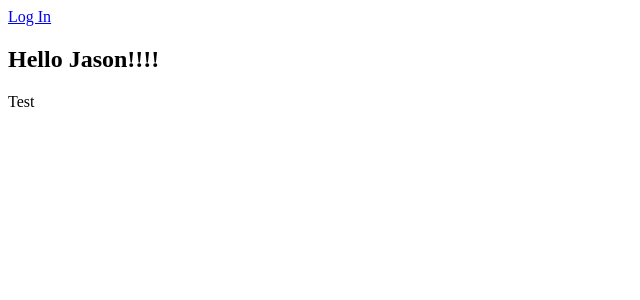
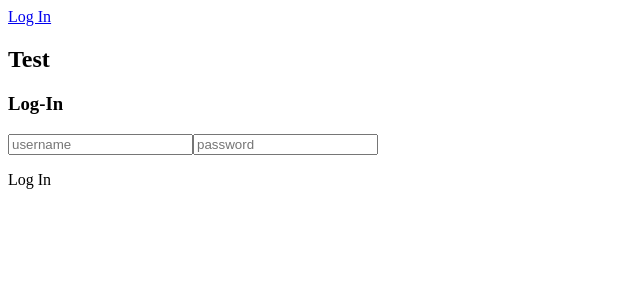
Before and after one commit to Team-Mew-Two/art-heist, a React app: page /login in a window 1280 px wide. Shown: the top 300 px of the page, without its empty margins (0-640 px from the left). Built offline with nearby package versions, Linux system fonts and the light colour scheme.

Commit message:
started basic comps

```diff
--- a/client/App.jsx
+++ b/client/App.jsx
@@ -21,16 +21,12 @@ class App extends Component {
       return (
         <section className='app-container'>
           <Router>
-            <nav>
+            <nav className='navbar'>
               <Link className='log-in-button' to='/login'>Log In</Link>
             </nav>
-            <h1>Hello Jason!!!!</h1>
               <Switch>
                 <Route path="/login">
                   <LoginContainer />
-                </Route>
-                <Route path="/home">
-                  <HomeContainer />
                 </Route>
                 <Route path="/items">
                   <ItemsContainer />
@@ -41,6 +37,9 @@ class App extends Component {
                 <Route path="/checkout">
                   <CheckoutContainer />
                 </Route>
+                <Route path="/">
+                  <HomeContainer />
+                </Route>
               </Switch>
           </Router>
         </section>
--- /dev/null
+++ b/client/components/ItemList.jsx
@@ -0,0 +1,18 @@
+import React, { Component } from 'react';
+import { BrowserRouter as Router, Switch, Route } from 'react-router-dom';
+
+export default class ItemList extends Component {
+  constructor(props) {
+    super(props);
+    this.state = {
+    };
+  }
+
+  render() {
+    return (
+      <section className="item-list">
+        <h3>Item List</h3>
+      </section>
+    );
+  }
+}
--- /dev/null
+++ b/client/components/Login.jsx
@@ -0,0 +1,23 @@
+import React, { Component } from 'react';
+import { BrowserRouter as Link } from 'react-router-dom';
+
+export default class Login extends Component {
+    constructor(props) {
+      super(props);
+      this.state = {
+      }
+    }
+
+    render() {
+      return (
+      <section className="login-container__login">
+        <h3>Log-In</h3>
+        <form method="POST" action="/user/login">
+          <input name="username" type="text" placeholder="username" />
+          <input name="password" type="password" placeholder="password"/>
+        </form>
+        <Link className='submission' to='/'>Log In</Link>
+      </section>
+      )
+    }
+}
--- /dev/null
+++ b/client/components/SearchArt.jsx
@@ -0,0 +1,21 @@
+import React, { Component } from 'react';
+import { BrowserRouter as Router, Switch, Route } from 'react-router-dom';
+
+export default class SearchArt extends Component {
+  constructor(props) {
+    super(props);
+    this.state = {
+    };
+  }
+
+  render() {
+    return (
+      <section className="search-art">
+      <h3>Search Art</h3>
+        <form method="GET" action="/main/search">
+          <input name="art-search" type="text" placeholder="art search" />
+        </form>
+      </section>
+    );
+  }
+}
--- a/client/containers/HomeContainer.jsx
+++ b/client/containers/HomeContainer.jsx
@@ -1,18 +1,23 @@
 import React, { Component } from 'react';
 import { BrowserRouter as Router, Switch, Route } from 'react-router-dom';
+
+import SearchArt from '../components/SearchArt.jsx';
+import ItemList from '../components/ItemList.jsx';
 
 export default class HomeContainer extends Component {
   constructor(props) {
     super(props);
     this.state = {
-      }
+    };
   }
 
   render() {
     return (
-        <div>
-
-        </div>
-      )
+      <section className="main-container">
+        <h2>Art-Heist</h2>
+        <SearchArt />
+        <ItemList />
+      </section>
+    );
   }
 }
--- a/client/containers/LoginContainer.jsx
+++ b/client/containers/LoginContainer.jsx
@@ -1,5 +1,7 @@
 import React, { Component } from 'react';
 import { BrowserRouter as Router, Switch, Route } from 'react-router-dom';
+
+import Login from '../components/Login.jsx';
 
 export default class LoginContainer extends Component {
     constructor(props) {
@@ -10,9 +12,10 @@ export default class LoginContainer extends Component {
 
     render() {
       return (
-        <div>
-  <p>Test</p>
-        </div>
+      <section className="login-container">
+        <h2>Test</h2>
+        <Login />
+      </section>
       )
     }
 }
```
Lines whose indentation alone changed are shown as unchanged.
